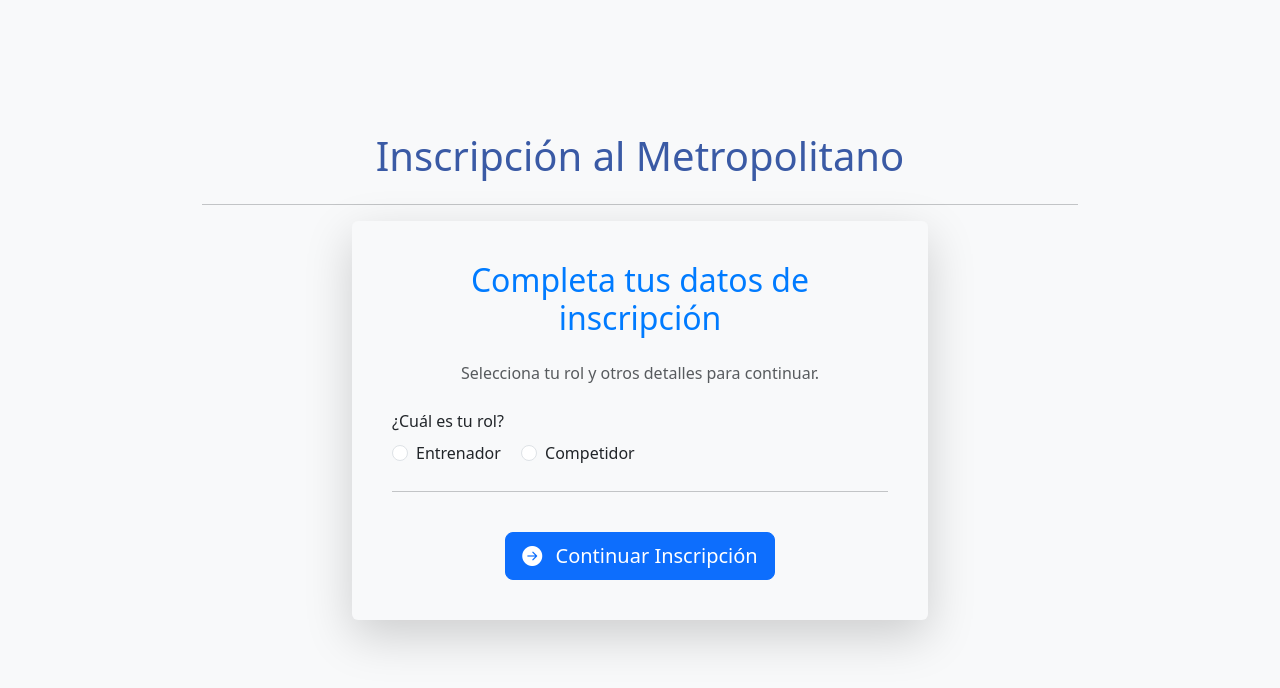
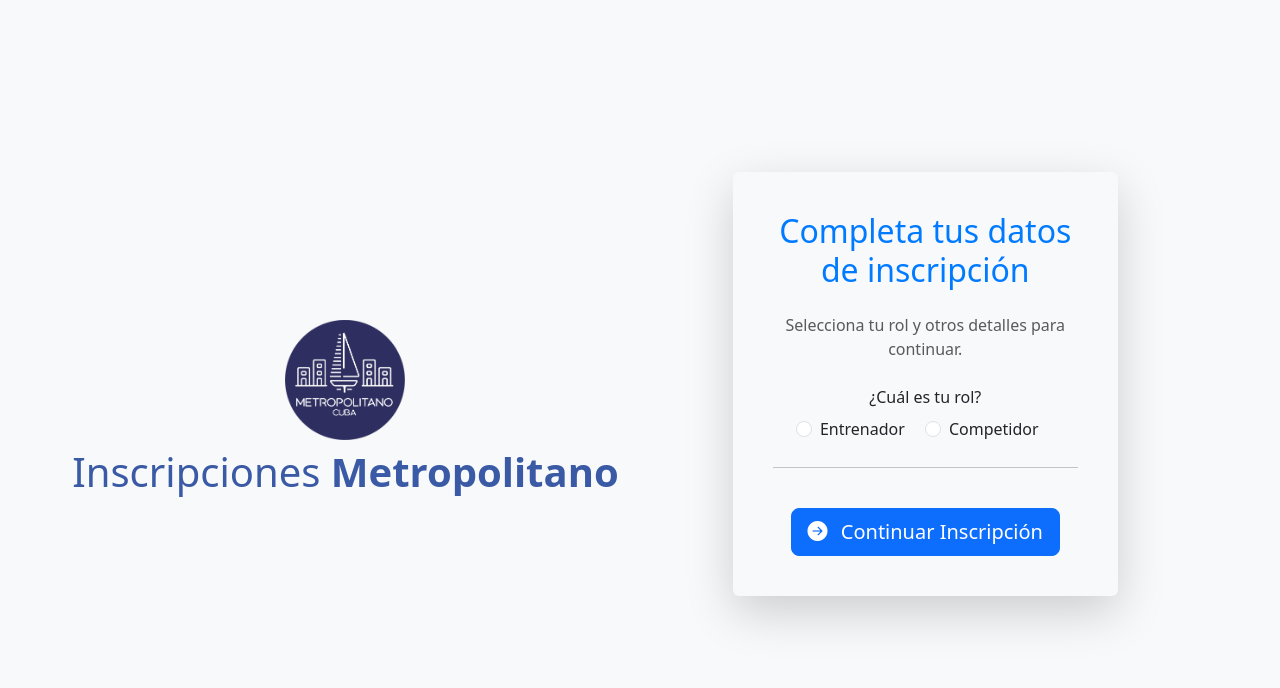
Before and after one commit to AnaSprungli-04/MetroPagos-Inscripciones, a Flask app: page / in a window 1280 px wide. Shown: the top 688 px of the page. Run offline with Flask 3, Linux system fonts and the light colour scheme.

Commit message:
styles mejorados

```diff
--- a/app.py
+++ b/app.py
@@ -27,7 +27,7 @@ GOOGLE_FORMS_ENTRY_ID_CLASE_BARCO = "entry.1553765108" # <-- ¡NUEVA CONSTANTE!
 
 # --- ID DEL GOOGLE FORMS PARA ENTRENADORES ---
 # ¡Reemplaza con el ID real de tu NUEVO Google Forms para ENTRENADORES!
-GOOGLE_FORMS_ENTRENADORES_ID = "1FAIpQLSd1sYDAiCHkwzRxzJy2nRRQptRDumRrke7iMFOLSZjpPsjCaQ" # <-- ¡REEMPLAZA ESTO!
+GOOGLE_FORMS_ENTRENADORES_ID = "1A51UGY1LlPKfszRxF6s_s60KQK_0hsngb7waMLHYsJk" # <-- ¡REEMPLAZA ESTO!
 
 # --- URL BASE PARA PRODUCCIÓN ---
 # ¡IMPORTANTE! Cuando tu aplicación esté desplegada en Render, Render te dará una URL.
--- a/static/css/style.css
+++ b/static/css/style.css
@@ -24,6 +24,13 @@ body {
 /* Estilos para los títulos dentro de las tarjetas */
 .card-title {
     color: #007bff; /* Color primario para títulos (Bootstrap blue) */
+}
+
+header {
+  min-height: 30vh;
+  display: flex;
+  align-items: center;
+  position: relative;
 }
 
 /* Estilos específicos para el título principal en success.html */
@@ -54,7 +61,7 @@ h1 {
 .redirect-message {
     font-size: 1.3em; /* Ajusta este valor para hacerlo más grande o más pequeño */
     font-weight: bold; /* Opcional: para que resalte más */
-    color: #28a745; /* Opcional: un color que lo haga destacar, como el verde de éxito */
+    color: rgb(58, 90, 165);
 }
 
 /* Estilo para el botón de redirección manual */
--- a/templates/index.html
+++ b/templates/index.html
@@ -8,19 +8,23 @@
     <link rel="stylesheet" href="{{ url_for('static', filename='css/style.css') }}">
 </head>
 <body>
-    <div class="container my-5">
-        <h1 class="text-center mb-4">Inscripción al Metropolitano</h1>
-        <hr>
+    <header class="py-4 mt-3">
+  <div class="container d-flex flex-column flex-lg-row align-items-center justify-content-center text-center text-lg-start">
+    <div class="text-center order-1 order-lg-2 mb-3 mb-lg-0">
+      <img src="/images/Metropolitano.png" alt="Logo" class="img-fluid mb-2" style="width: 120px;">
+      <h1 class="mb-0">Inscripciones <strong>Metropolitano</strong></h1>
+    </div>
+    </header>
 
-        <div class="row justify-content-center">
+        <div class="row justify-content-center mt-3 ">
             <div class="col-md-8">
                 <div class="card shadow-lg p-4 mb-5 bg-body-tertiary rounded">
-                    <div class="card-body">
+                    <div class="card-body ">
                         <h2 class="card-title text-center mb-4">Completa tus datos de inscripción</h2>
                         <p class="card-text text-muted text-center mb-4">Selecciona tu rol y otros detalles para continuar.</p>
 
                         <form id="inscriptionForm" action="{{ url_for('process_inscription') }}" method="POST">
-                            <div class="mb-4">
+                            <div class="mb-4 align-items-center text-center">
                                 <label class="form-label d-block mb-2">¿Cuál es tu rol?</label>
                                 <div class="form-check form-check-inline">
                                     <input class="form-check-input" type="radio" name="rol" id="rolEntrenador" value="entrenador" required>
--- a/templates/success.html
+++ b/templates/success.html
@@ -14,8 +14,10 @@
                 <h1 class="card-title text-success mb-4">¡Pago Exitoso!</h1>
                 <p class="lead mb-4">Tu pago ha sido procesado correctamente. ¡Gracias!</p>
                 <p class="mb-4 redirect-message">Serás redirigido automáticamente al formulario de inscripción final en unos segundos.</p>
-                <div class="spinner-border text-primary" role="status">
-                    <span class="visually-hidden">Cargando...</span>
+                <div class="mb-4">
+                    <div class="spinner-border text-primary" role="status">
+                        <span class="visually-hidden">Cargando...</span>
+                    </div>
                 </div>
                 <button id="redirectButton" class="btn btn-primary btn-lg rounded-pill btn-redirect">
                     Si no eres redirigido, haz clic aquí
```
Also changed, not shown: images/Metropolitano.png (added).
